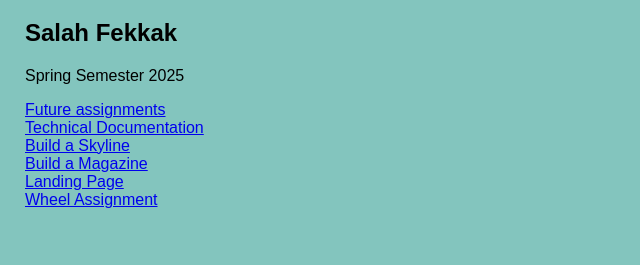
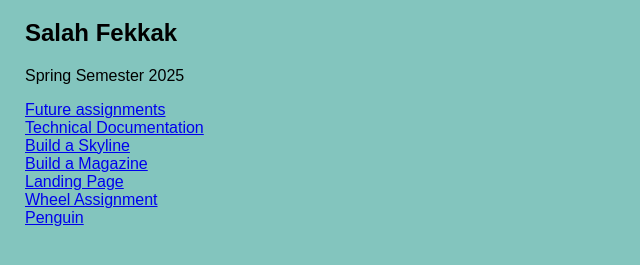
Before and after one commit to salahfekkak/html2, a plain HTML site: page index.html in a window 1280 px wide. Shown: the part 61-326 px from the top of the page, without its empty margins (0-640 px from the left). Drawn offline with Linux system fonts and the light colour scheme.

Commit message:
Update index.html

```diff
--- a/index.html
+++ b/index.html
@@ -20,6 +20,7 @@
     <a href="skyline/index.html">Build a Skyline</a><br />
     <a href="magazine/index.html">Build a Magazine</a><br />
     <a href="LandingPage/index.html">Landing Page</a><br />
-    <a href="wheel/index.html">Wheel Assignment</a>
+    <a href="wheel/index.html">Wheel Assignment</a><br />
+    <a href="Penguin/index.html">Penguin</a>
   </body>
 </html>
```
